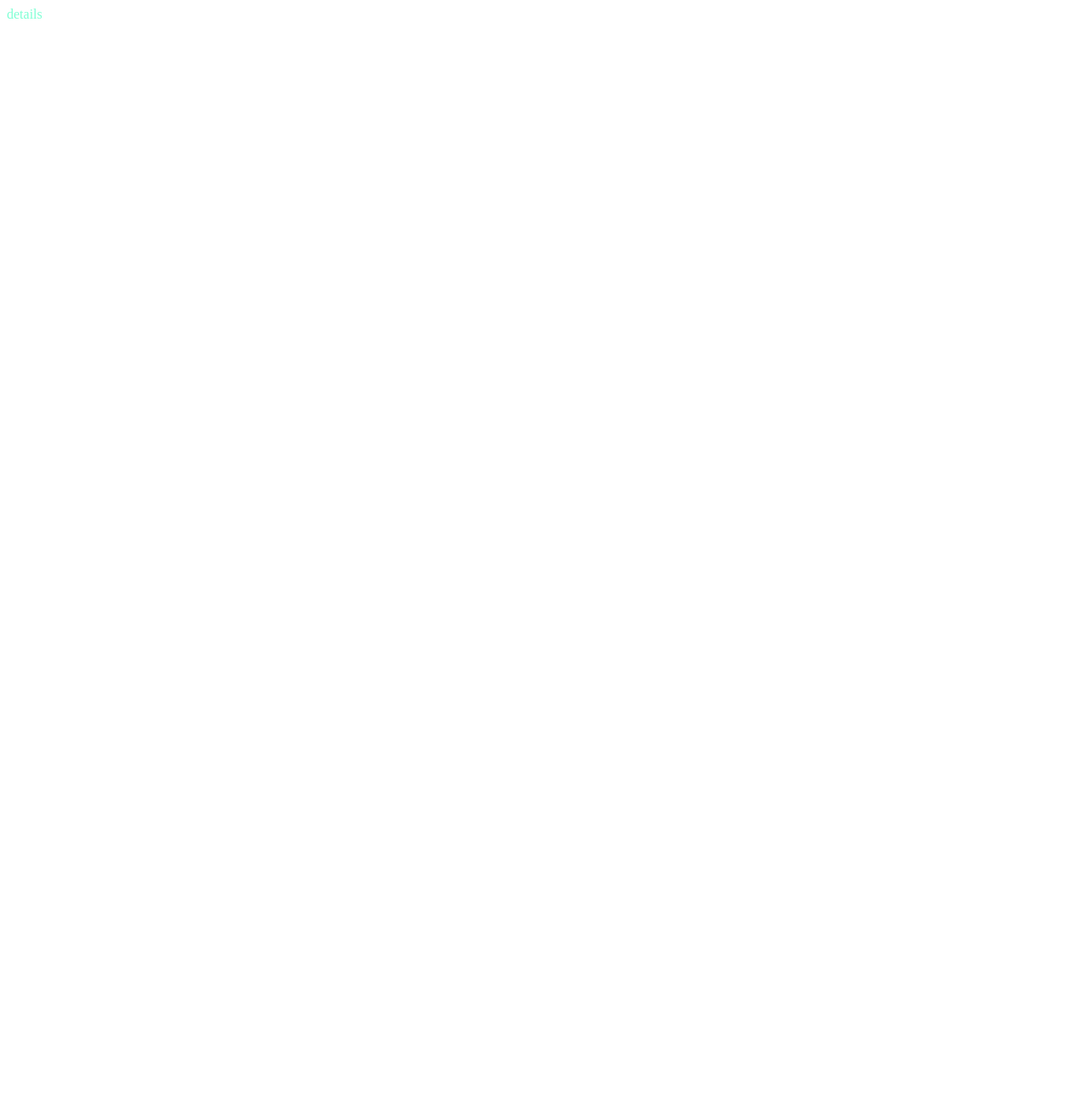
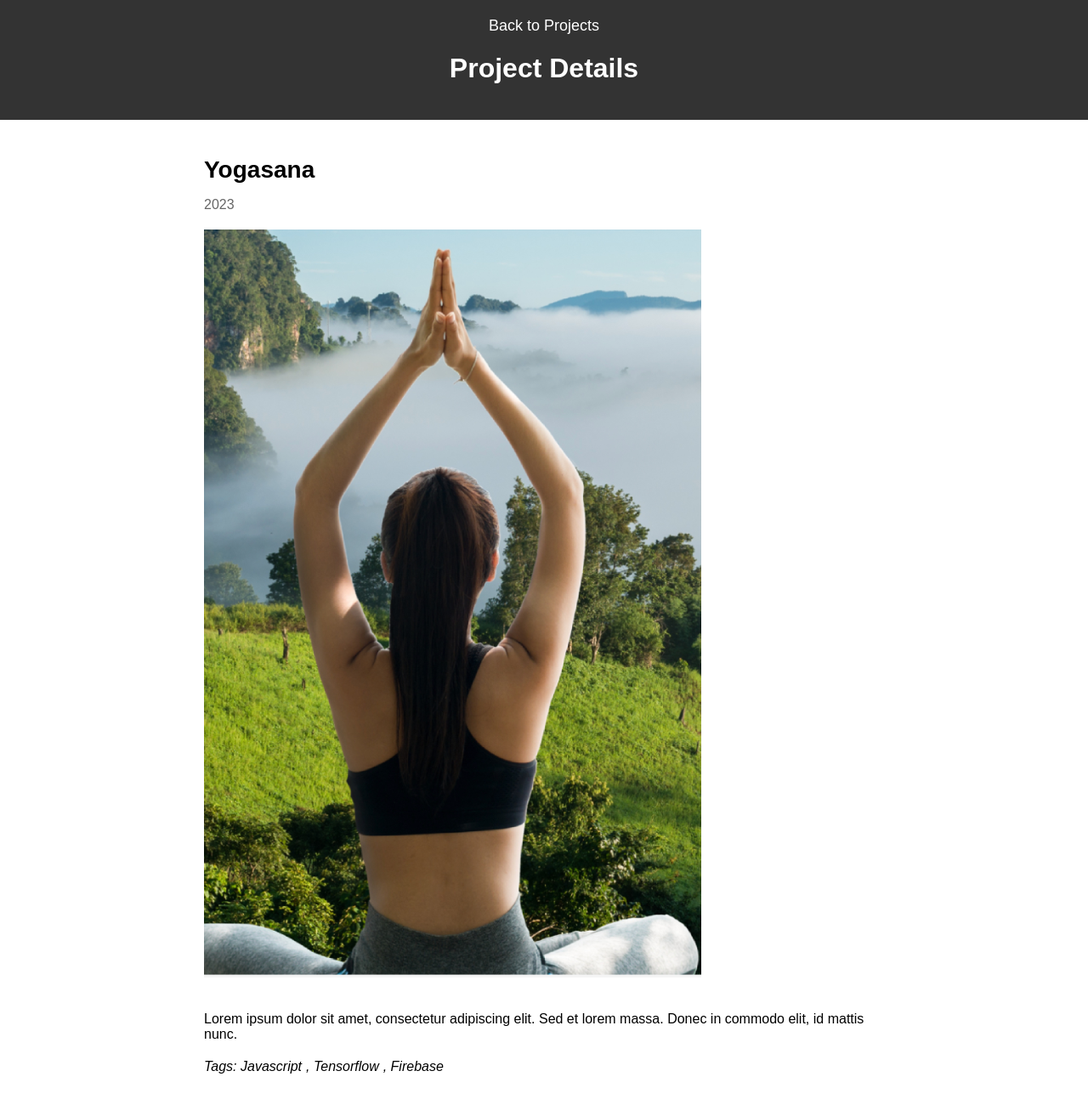
Before and after one commit to RidhimaN21/Portfolio, a plain HTML site: page yogasana-details.html in a window 1280 px wide. Shown: the whole page at 85% size. Before the commit the page ends 800 px from the top, so only its background shows below. Drawn offline with Linux system fonts and the light colour scheme.

Commit message:
Project Details page

```diff
--- a/details.css
+++ /dev/null
@@ -1,3 +0,0 @@
-body{
-    color: aquamarine;
-}
--- /dev/null
+++ b/project-details.css
@@ -0,0 +1,59 @@
+body {
+    font-family: Arial, sans-serif;
+    margin: 0;
+    padding: 0;
+}
+
+header {
+    background-color: #333;
+    color: #fff;
+    padding: 20px;
+    text-align: center;
+}
+
+header a {
+    color: #fff;
+    text-decoration: none;
+    font-size: 18px;
+}
+
+main {
+    padding: 20px;
+}
+
+.project-details {
+    max-width: 800px;
+    margin: 0 auto;
+}
+
+.project-details h2 {
+    font-size: 28px;
+    margin-bottom: 10px;
+}
+
+.project-details .year {
+    color: #666;
+    margin-bottom: 20px;
+}
+
+.project-details img {
+    max-width: 100%;
+    height: auto;
+    margin-bottom: 20px;
+}
+
+.project-details .description {
+    margin-bottom: 20px;
+}
+
+.project-details .tags {
+    font-style: italic;
+}
+
+.project-details .tags span {
+    margin-right: 5px;
+}
+
+.project-details .tags span:last-child {
+    margin-right: 0;
+}
--- a/yogasana-details.html
+++ b/yogasana-details.html
@@ -3,10 +3,22 @@
 <head>
     <meta charset="UTF-8">
     <meta name="viewport" content="width=device-width, initial-scale=1.0">
-    <title>Yogasana-Details</title>
-    <link rel="stylesheet" href="details.css">
+    <title>Project Details</title>
+    <link rel="stylesheet" href="project-details.css">
 </head>
 <body>
-    details
+    <header>
+        <a href="homepage.html#container">Back to Projects</a>
+        <h1>Project Details</h1>
+    </header>
+    <main>
+        <section class="project-details">
+            <h2>Yogasana</h2>
+            <p class="year">2023</p>
+            <img src="yogasana.png" alt="Yogasana">
+            <p class="description">Lorem ipsum dolor sit amet, consectetur adipiscing elit. Sed et lorem massa. Donec in commodo elit, id mattis nunc.</p>
+            <p class="tags">Tags: <span>Javascript</span>, <span>Tensorflow</span>, <span>Firebase</span></p>
+        </section>
+    </main>
 </body>
 </html>
```
Also changed, not shown: 1 other file.
